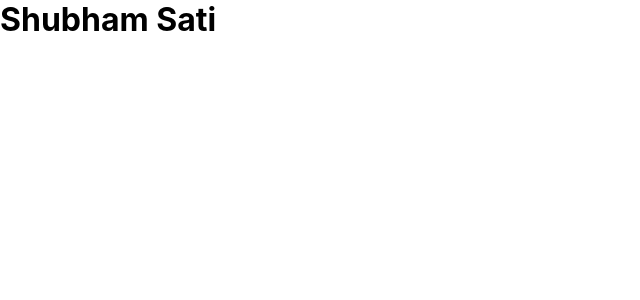
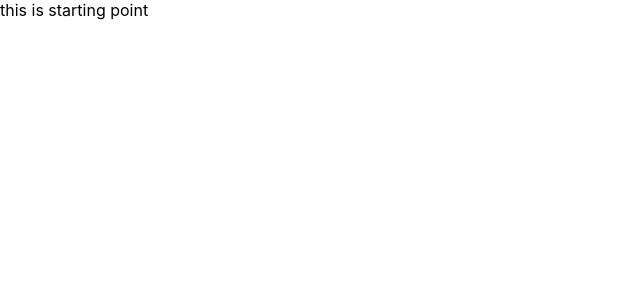
Before and after one commit to Shubham-Sati/slack-clone, a React (Create React App) app: page / in a window 1280 px wide. Shown: the top 300 px of the page, without its empty margins (0-640 px from the left). Built offline with nearby package versions, Linux system fonts and the light colour scheme.

Commit message:
start project from here

```diff
--- a/src/App.js
+++ b/src/App.js
@@ -3,8 +3,7 @@
 function App() {
   return (
     <div className="App">
-      <h1>Shubham Sati</h1>
-
+      <p>this is starting point</p>
       {/* Header */}
       {/* sideBar */}
       {/* React-Router -> chat screen */}
```
